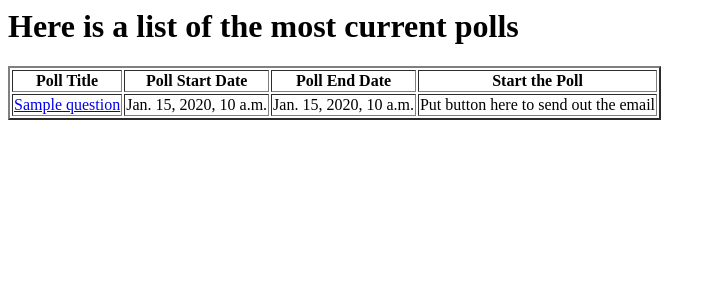
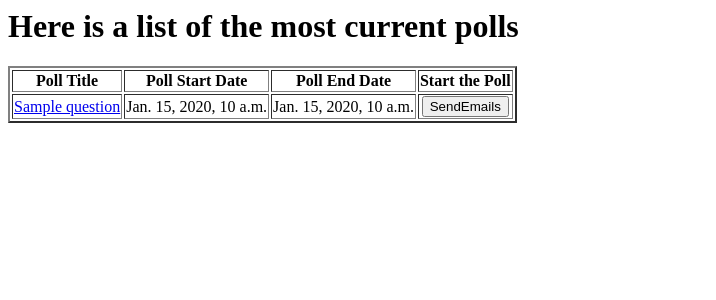
Before and after one commit to Pshrub/office-poll-topic, a Django app: page /poll/ in a window 1280 px wide. Shown: the top 300 px of the page, without its empty margins (0-716 px from the left). Run offline with Django 3.2, Linux system fonts and the light colour scheme; tables that the repository leaves empty hold one stand-in row (values such as "Sample post").

Commit message:
added button to enable sending emails

```diff
--- a/poll/templates/poll/index.html
+++ b/poll/templates/poll/index.html
@@ -12,7 +12,8 @@
         <td><a href="{% url 'poll:detail' question.id %}">{{ question.poll_title }}</a>{{ question.start_time  }}</td>
         <td>{{ question.begin_date }}</td>
         <td>{{ question.end_date }}</td>
-        <td>Put button here to send out the email</td>
+        <td><form action="" method="post" style="margin: 0; text-align: center;">
+        {% csrf_token %}<input type="submit" value="SendEmails"></form></td>
     </tr>
     {% endfor %}
 </table>
```
